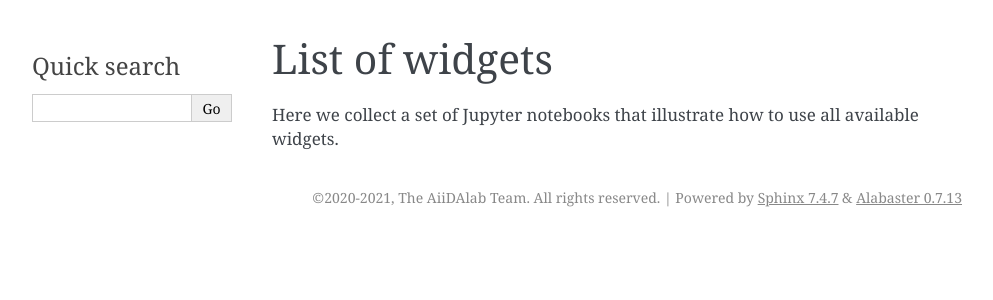
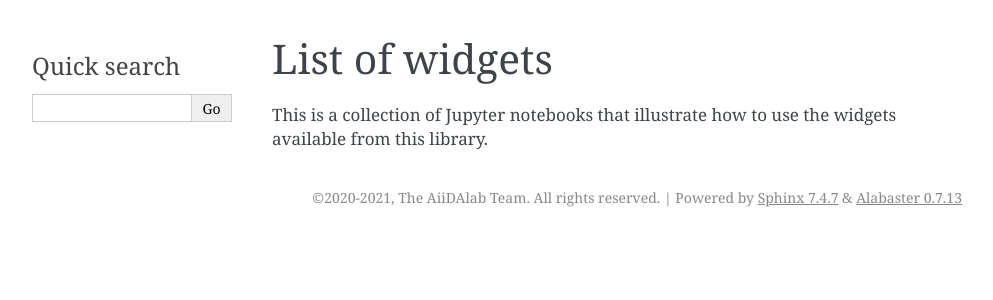
Before and after one commit to aiidalab/aiidalab-widgets-base, a Sphinx documentation site: the page built from docs/source/widget-list/index.rst, in a window 1280 px wide. Shown: the top 300 px of the page, without its empty margins (148-1141 px from the left). Built offline with Sphinx 7.4.7, drawn with Linux system fonts in a browser that asks for light colours; pages that are not in the unit, such as notebooks, are missing from menus; the version number is read from the project's files by our own code.

Commit message:
Apply suggestions from code review
Co-authored-by: Carl Simon Adorf <carl.simon.adorf@gmail.com>

```diff
--- a/docs/source/widget-list/index.rst
+++ b/docs/source/widget-list/index.rst
@@ -2,7 +2,7 @@
 List of widgets
 ***************
 
-Here we collect a set of Jupyter notebooks that illustrate how to use all available widgets.
+This is a collection of Jupyter notebooks that illustrate how to use the widgets available from this library.
 
 .. toctree::
     :titlesonly:
```
